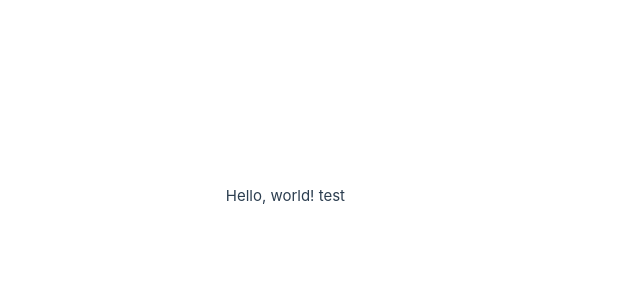
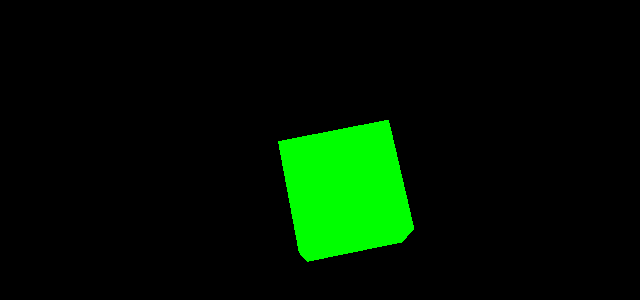
Before and after one commit to JiahuiFF/learn-three, a Vue app: page / in a window 1280 px wide. Shown: the part 204-504 px from the top of the page, without its empty margins (295-935 px from the left). Built offline with nearby package versions, Linux system fonts and the light colour scheme.

Commit message:
feat: cube

```diff
--- a/src/assets/main.css
+++ b/src/assets/main.css
@@ -1,11 +1,4 @@
 @import './base.css';
-
-#app {
-  max-width: 1280px;
-  margin: 0 auto;
-  padding: 2rem;
-  font-weight: normal;
-}
 
 a,
 .green {
@@ -26,10 +19,4 @@ a,
     display: flex;
     place-items: center;
   }
-
-  #app {
-    display: grid;
-    grid-template-columns: 1fr 1fr;
-    padding: 0 2rem;
-  }
 }
--- a/src/views/HomeView.vue
+++ b/src/views/HomeView.vue
@@ -1,8 +1,49 @@
 <script setup>
+import { onMounted, ref } from 'vue'
+
+// 导入Three.js
+import * as THREE from 'three'
+
+const refContent = ref(null)
+
+onMounted(() => {
+  // 创建场景
+  const scene = new THREE.Scene()
+
+  // 初始化相机
+  const camera = new THREE.PerspectiveCamera(
+    75,
+    window.innerWidth / window.innerHeight,
+    0.1,
+    1000,
+  )
+
+  // 初始化渲染器
+  const renderer = new THREE.WebGLRenderer()
+  renderer.setSize(window.innerWidth, window.innerHeight)
+
+  // 使用ref作为Three.js场景的挂载点
+  refContent.value && refContent.value.appendChild(renderer.domElement)
+
+  // 初始化立方体模型
+  const geometry = new THREE.BoxGeometry(1, 1, 1)
+  const material = new THREE.MeshBasicMaterial({ color: 0x00FF00 })
+  const cube = new THREE.Mesh(geometry, material)
+  scene.add(cube)
+  camera.position.z = 5
+
+  const animate = function () {
+    requestAnimationFrame(animate)
+    cube.rotation.x += 0.01
+    cube.rotation.y += 0.01
+    renderer.render(scene, camera)
+  }
+  animate()
+})
 </script>
 
 <template>
   <main>
-    Hello, world!  test
+    <div ref="refContent" />
   </main>
 </template>
```
Also changed, not shown: package.json (+6 -5 lines), 1 other file (tests, documents, lock files or other folders).
